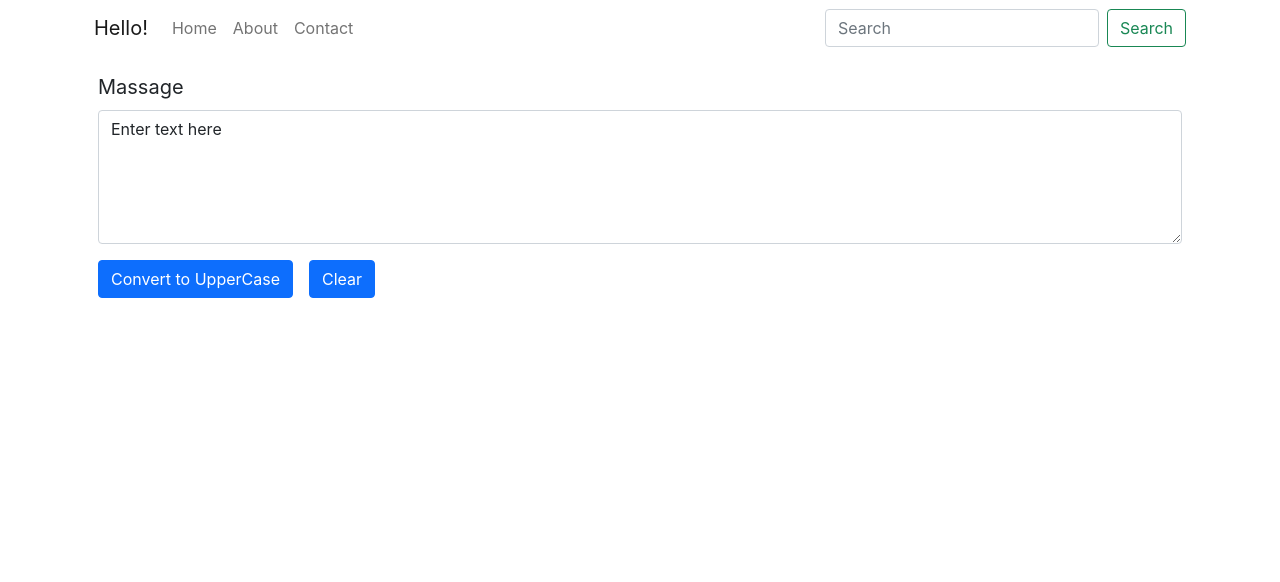
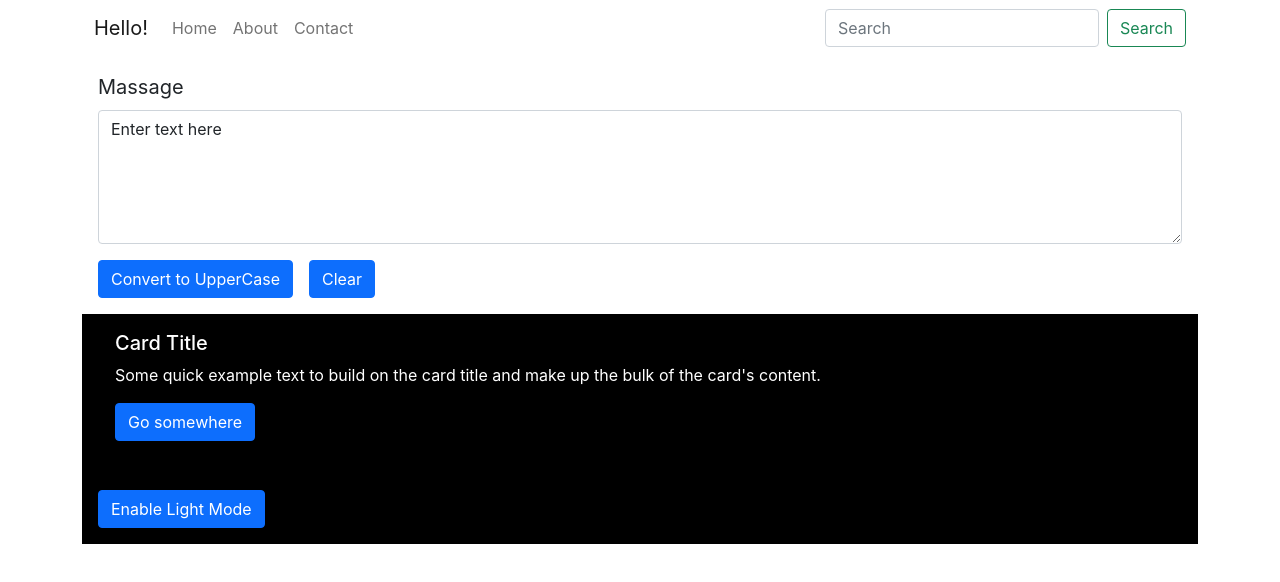
Before and after one commit to Pronoysaha90/React_Project, a React (Create React App) app: page / in a window 1280 px wide. Shown: the top 582 px of the page. Built offline with nearby package versions, Linux system fonts and the light colour scheme.

Commit message:
Enable Dark Mode Option

```diff
--- a/src/App.js
+++ b/src/App.js
@@ -1,7 +1,8 @@
 import "./App.css";
-import Navber from "./components/navber";
-import Info from "./components/info";
+import Navber from "./components/Navber";
 import MyText from "./components/textForm";
+import About from "./components/About";
+
 
 function App() {
   return (
@@ -17,6 +18,11 @@ function App() {
       <div className="container">
         <MyText massage = "Massage" />
       </div>
+
+      <div className="container">
+        <About />
+      </div>
+
     </>
   );
 }
--- /dev/null
+++ b/src/components/About.js
@@ -0,0 +1,49 @@
+import React, { useState } from "react";
+import Button from "react-bootstrap/Button";
+import Card from "react-bootstrap/Card";
+
+export default function About() {
+  const [myStyle, setMyStyle] = useState({
+    color: "white",
+    backgroundColor: "black",
+  });
+
+  const [btnText, setBtnText] = useState("Enable Light Mode");
+
+  const toggleStyle = () => {
+    if (myStyle.color === "white") {
+      // Currently Dark → Switch to Light
+      setMyStyle({
+        color: "black",
+        backgroundColor: "white",
+      });
+      setBtnText("Enable Dark Mode");
+    } else {
+      // Currently Light → Switch to Dark
+      setMyStyle({
+        color: "white",
+        backgroundColor: "black",
+      });
+      setBtnText("Enable Light Mode");
+    }
+  };
+
+  return (
+    <div style={myStyle}>
+      <Card style={myStyle} className="m-3">
+        <Card.Body>
+          <Card.Title>Card Title</Card.Title>
+          <Card.Text>
+            Some quick example text to build on the card title and make up the
+            bulk of the card's content.
+          </Card.Text>
+          <Button variant="primary">Go somewhere</Button>
+        </Card.Body>
+      </Card>
+
+      <Button onClick={toggleStyle} variant="primary" className="m-3">
+        {btnText}
+      </Button>
+    </div>
+  );
+}
--- a/src/components/info.js
+++ /dev/null
@@ -1,11 +0,0 @@
-import React from 'react'
-
-function info(props) {
-  return (
-    <div>
-      My name is {props.name} and age {props.age}
-    </div>
-  )
-}
-
-export default info
--- a/src/components/navber.js
+++ b/src/components/navber.js
@@ -4,7 +4,7 @@ import Form from 'react-bootstrap/Form';
 import Nav from 'react-bootstrap/Nav';
 import Navbar from 'react-bootstrap/Navbar';
 
-export default function navber() {
+export default function Navber() {
   return (
     <div>
       <Navbar expand="lg" className="bg-body-tertiary">
```
